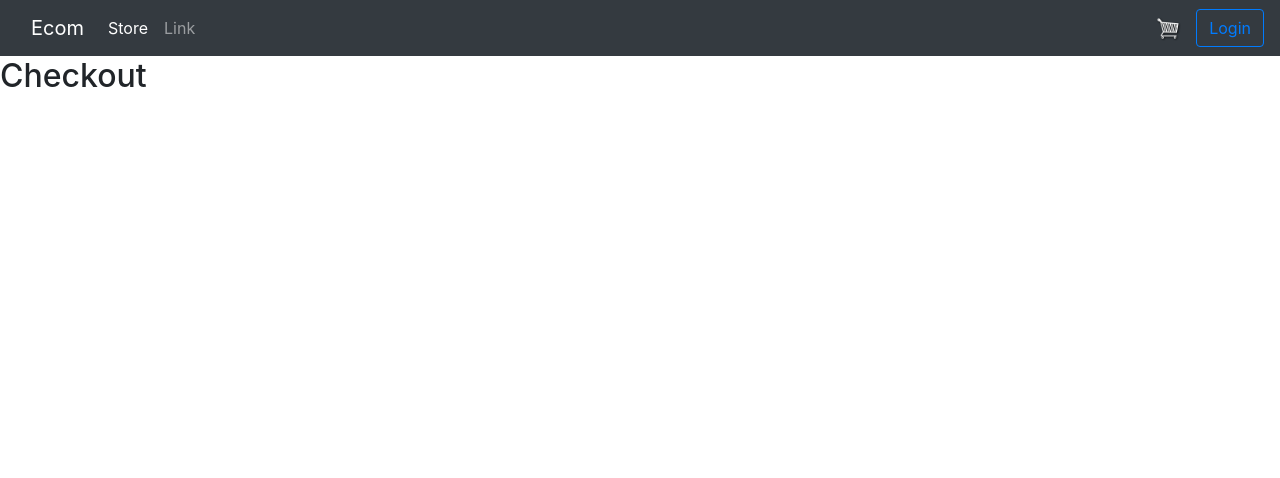
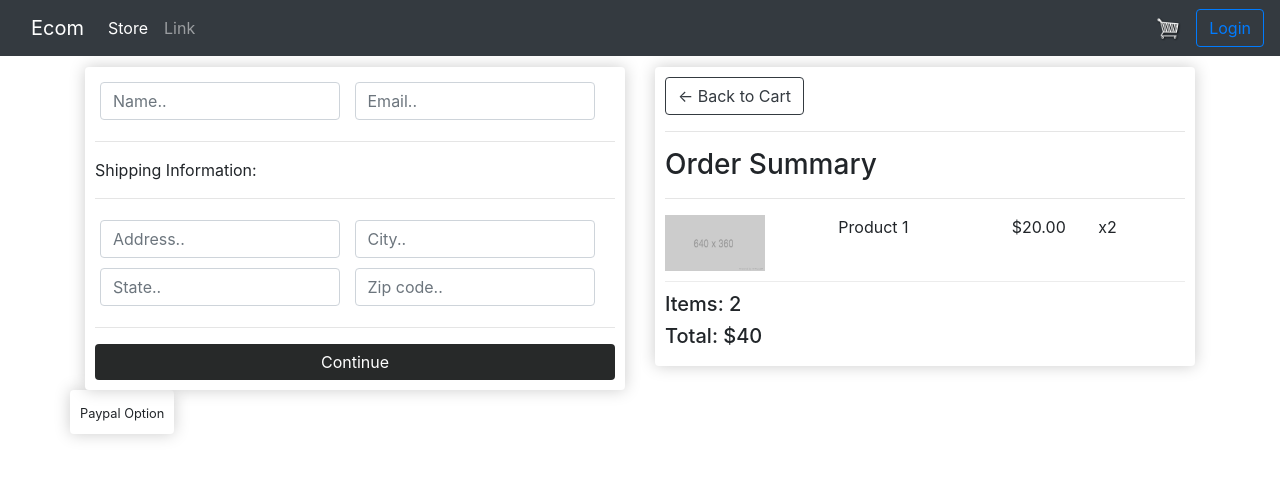
Before and after one commit to swatantra94/ecommerce, a Django app: page /checkout/ in a window 1280 px wide. Shown: the top 478 px of the page. Run offline with Django 3.2, Linux system fonts and the light colour scheme; some libraries are stand-ins or nearby versions.

Commit message:
added cart.html,checkout.html

```diff
--- a/static/css/main.css
+++ b/static/css/main.css
@@ -13,3 +13,38 @@
   .col {
       margin-bottom: 22px;
   }
+  .box-element{
+	box-shadow:hsl(0, 0%, 80%) 0 0 16px;
+	background-color: #fff;
+	border-radius: 4px;
+	padding: 10px;
+}
+.col-lg-4, .col-lg-6, .col-lg-8, .col-lg-12{
+	margin-top: 10px;
+}
+
+.cart-row{
+	display: flex;
+    align-items: flex-stretch;
+    padding-bottom: 10px;
+    margin-bottom: 10px;
+    border-bottom: 1px solid #ececec;
+
+}
+.row-image{
+	width: 100px;
+}
+
+.chg-quantity{
+	width: 17px;
+	cursor: pointer;
+	display: block;
+	margin-top: 5px;
+	transition:.1s;
+}
+
+.form-field{
+	width:250px;
+	display: inline-block;
+	padding: 5px;
+}
--- a/store/templates/store/checkout.html
+++ b/store/templates/store/checkout.html
@@ -1,5 +1,66 @@
 {% extends 'store/main.html' %}
 {% load static %}
 {% block content %}
-<h2>Checkout</h2>
+<div class="container">
+    <div class="row">
+        <div class="col-lg-6">
+            <div class="box-element" id="form-wrapper">
+                <form id="form">
+                    <div id="user-info">
+                        <div class="form-field">
+                            <input required class="form-control" type="text" name="name" placeholder="Name..">
+                        </div>
+                        <div class="form-field">
+                            <input required class="form-control" type="email" name="email" placeholder="Email..">
+                        </div>
+                    </div>
+                    <div id="shipping-info">
+                        <hr>
+                        <p>Shipping Information:</p>
+                        <hr>
+                        <div class="form-field">
+                            <input class="form-control" type="text" name="address" placeholder="Address..">
+                        </div>
+                        <div class="form-field">
+                            <input class="form-control" type="text" name="city" placeholder="City..">
+                        </div>
+                        <div class="form-field">
+                            <input class="form-control" type="text" name="state" placeholder="State..">
+                        </div>
+                        <div class="form-field">
+                            <input class="form-control" type="text" name="zipcode" placeholder="Zip code..">
+                        </div>
+                    </div>
+                    <hr>
+                    <input style="color:white; background-color:rgb(39, 41, 41); border:none;" id="form-button" class="btn btn-success btn-block" type="submit" value="Continue">
+                </form>
+            </div>
+
+        </div>
+
+        <div class="col-lg-6">
+            <div class="box-element" id="form-wrapper">
+                <a  class="btn btn-outline-dark" href="{% url 'cart' %}">&#x2190; Back to Cart</a>
+                <hr>
+                <h3>Order Summary</h3>
+                <hr>
+                <div class="cart-row">
+                    <div style="flex:2"><img class="row-image" src="{% static 'images/placeholder.png' %}"></div>
+                    <div style="flex:2"><p>Product 1</p></div>
+                    <div style="flex:1"><p>$20.00</p></div>
+                    <div style="flex:1"><p>x2</p></div>
+                </div>
+                <h5>Items:   2</h5>
+                <h5>Total:   $40</h5>
+            </div>
+            </div>
+            <br>
+            <div class="box-element hidden" id="payment-info">
+                <small>Paypal Option</small>
+            </div>
+        </div>
+
+        </div>
+    </div>
+</div>
 {% endblock %}
```
Also changed, not shown: store/templates/store/cart.html (+44 -1 lines), static/images/minus.png (added), static/images/plus.png (added).
